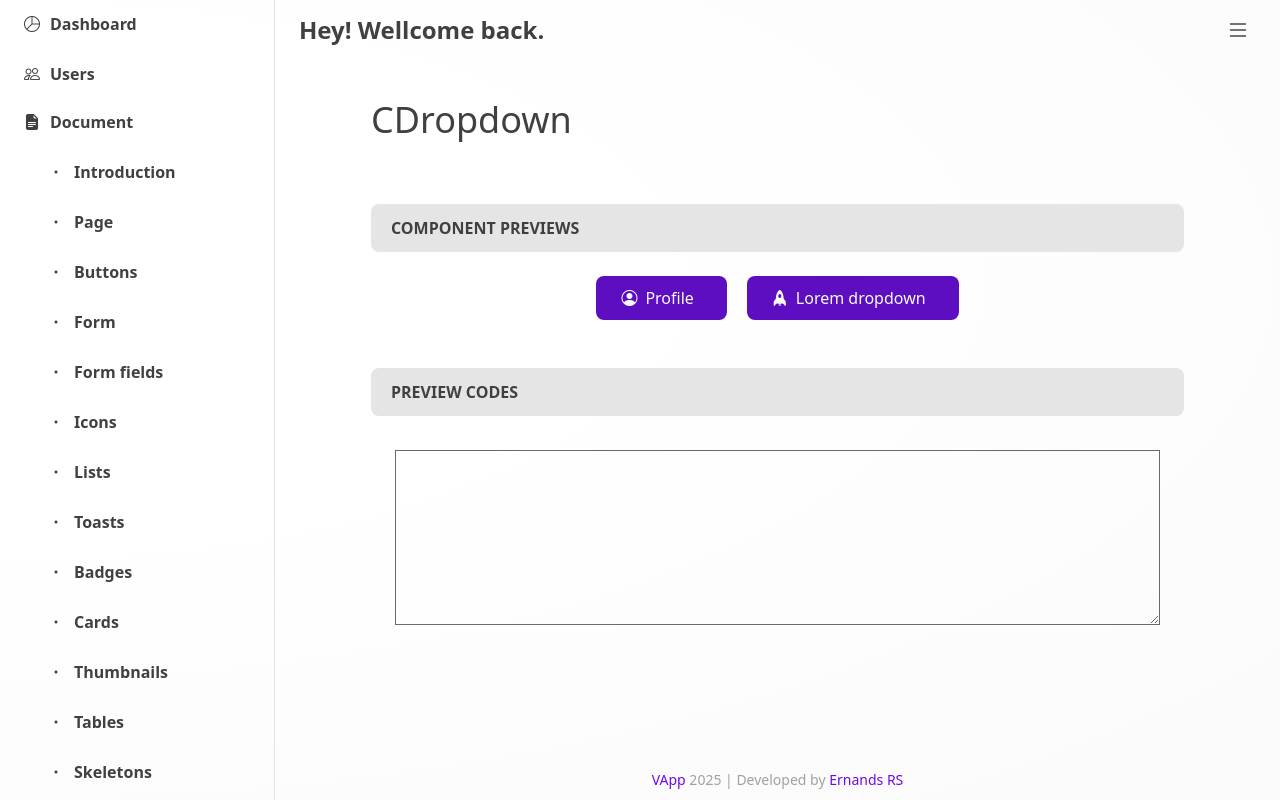
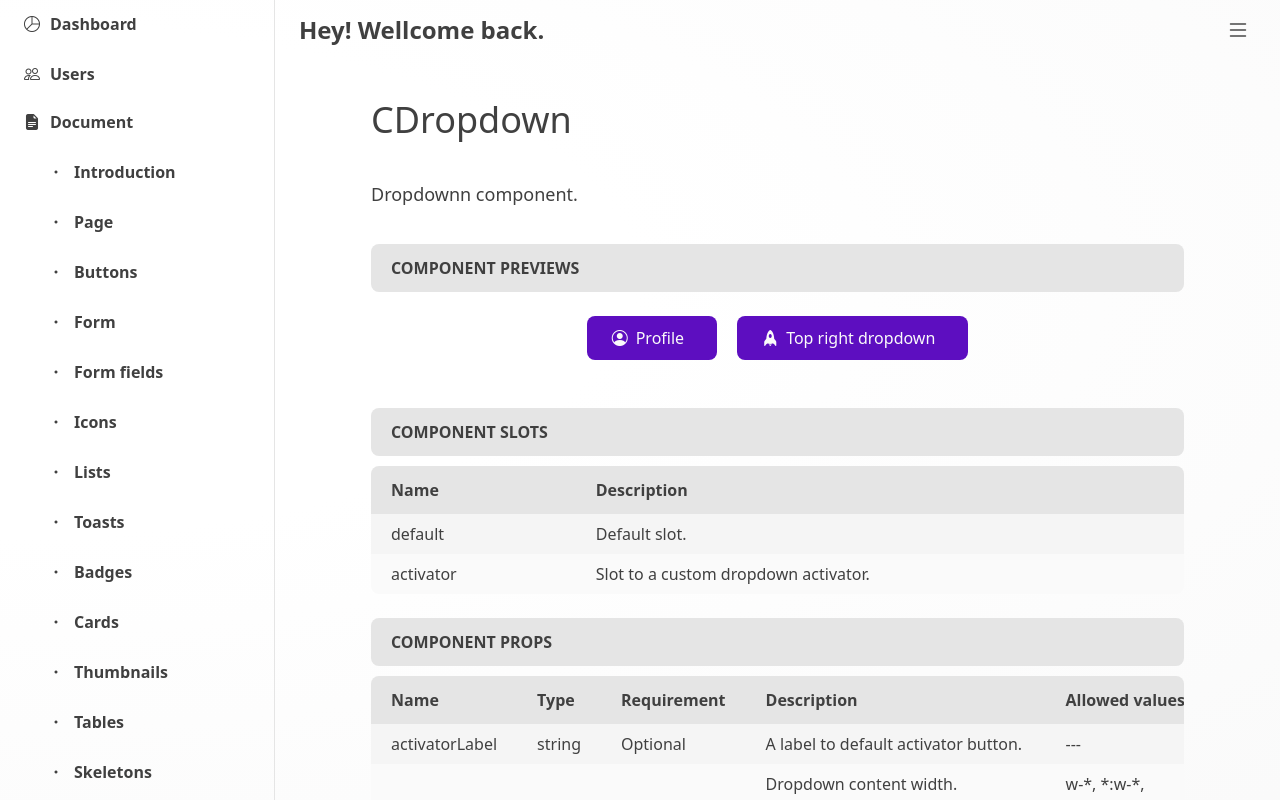
Before and after one commit to ernandesrs/pproj_vapp, a Vue app: page /dashboard/docs/dropdowns in a window 1280 px wide. Built offline with nearby package versions, Linux system fonts and the light colour scheme.

Commit message:
documenting dropdown component

```diff
--- a/src/views/dash/doc/DropdownView.vue
+++ b/src/views/dash/doc/DropdownView.vue
@@ -5,8 +5,47 @@
             {
                 tag: 'h1',
                 title: 'CDropdown',
-                texts: [],
-                componentDoc: {}
+                texts: [
+                    'Dropdownn component.'
+                ],
+                componentDoc: {
+                    slots: [
+                        {
+                            name: 'default',
+                            desc: 'Default slot.'
+                        },
+                        {
+                            name: 'activator',
+                            desc: 'Slot to a custom dropdown activator.'
+                        }
+                    ],
+                    props: [
+                        {
+                            name: 'activatorLabel',
+                            type: 'string',
+                            required: false,
+                            desc: 'A label to default activator button.',
+                            allowedValues: '---',
+                            defaultValue: 'Dropdown'
+                        },
+                        {
+                            name: 'width',
+                            type: 'string',
+                            required: false,
+                            desc: 'Dropdown content width. Requires a valid Tailwind CSS class.',
+                            allowedValues: 'w-*, *:w-*, max-w-*,*:max-w-*',
+                            defaultValue: 'w-full'
+                        },
+                        {
+                            name: 'location',
+                            type: 'string',
+                            required: false,
+                            desc: 'Dropdown content location.',
+                            allowedValues: 'left, center, right, top-left, top-center, top-right',
+                            defaultValue: 'left'
+                        }
+                    ]
+                }
             }
         ]">
 
@@ -28,9 +67,9 @@
                     </CCard>
                 </CDropdown>
 
-                <CDropdown width="w-[425px]" location="center">
+                <CDropdown width="w-[425px]" location="top-right">
                     <template #activator>
-                        <CButton icon="rocket-fill" label="Lorem dropdown" />
+                        <CButton icon="rocket-fill" label="Top right dropdown" />
                     </template>
 
                     <CCard>
@@ -47,7 +86,38 @@
             </template>
 
             <template #codes>
-                <textarea></textarea>
+                <textarea>
+                <CDropdown width="w-[200px] sm:w-[225px] lg:w-[325px]">
+                    <template #activator>
+                        <CButton icon="person-circle" label="Profile" />
+                    </template>
+
+                    <CCard>
+                        <div class="flex items-center gap-2.5">
+                            <CSkeleton width="w-16" height="h-16" variant="circle" />
+                            <div class="flex-1 flex flex-col gap-y-4">
+                                <CSkeleton width="w-full" height="h-6" variant="rect" />
+                                <CSkeleton width="w-10/12" height="h-2" variant="rect" />
+                            </div>
+                        </div>
+                    </CCard>
+                </CDropdown>
+
+                <CDropdown width="w-[425px]" location="top-right">
+                    <template #activator>
+                        <CButton icon="rocket-fill" label="Top right dropdown" />
+                    </template>
+
+                    <CCard>
+                        <p>
+                            Lorem ipsum dolor sit amet consectetur adipisicing elit. Distinctio nobis esse quidem. Vero
+                            aspernatur culpa
+                            dolor, nostrum quia consectetur tenetur repellendus veniam doloremque, repudiandae autem
+                            tempora animi alias
+                            sequi fugit?
+                        </p>
+                    </CCard>
+                </CDropdown></textarea>
             </template>
 
         </CDocSection>
```
